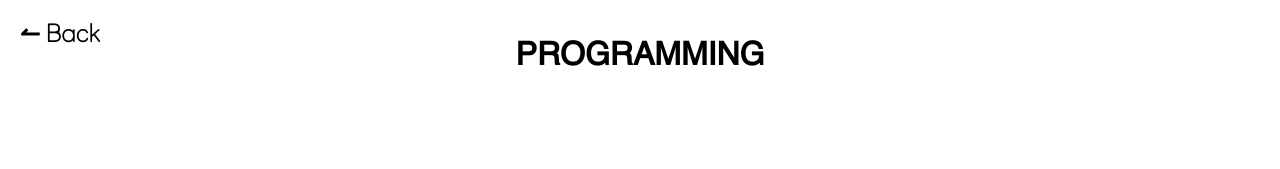
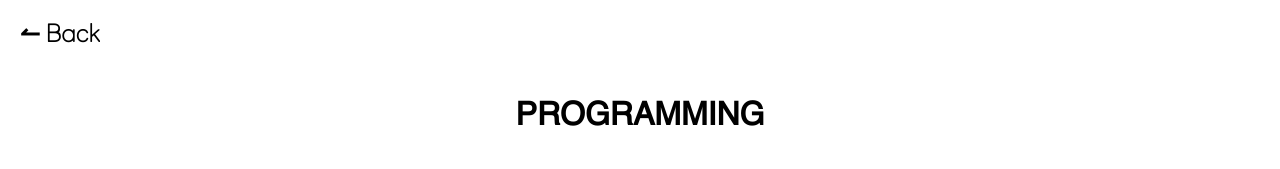
Before and after one commit to Trophoston/portfolio-project, a plain HTML site: page havedone/program.html in a window 1280 px wide. Shown: the top 169 px of the page. Drawn offline with Linux system fonts and the light colour scheme; files whose address does not match are found by name.

```diff
--- a/css/program.css
+++ b/css/program.css
@@ -174,3 +174,14 @@ body{
 .cardcontrol{
        filter: drop-shadow(0 10px 10px rgba(0,0,0,0.3));
 }
+
+.scaledown{
+
+}
+
+@media screen and (max-width: 300px) {
+       .scaledown{
+              font-size: 23px;
+       }
+
+}
--- a/havedone/program.html
+++ b/havedone/program.html
@@ -62,7 +62,7 @@
 
 
 
-     <h1 style="margin-top: 40px;">
+     <h1 style="margin-top: 100px;" class="scaledown">
           PROGRAMMING
      </h1>
 
```
